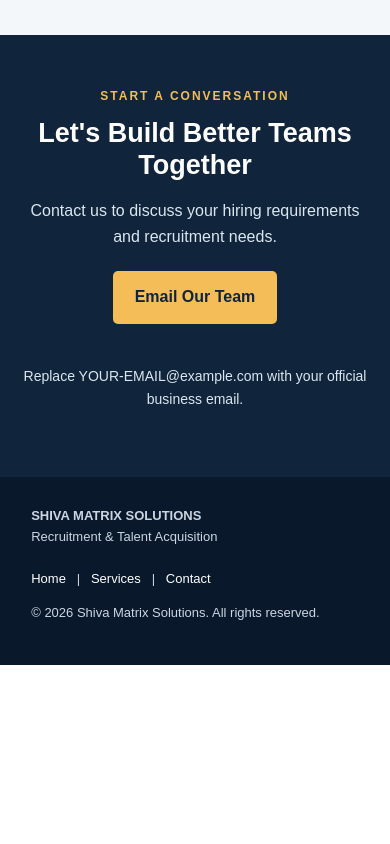
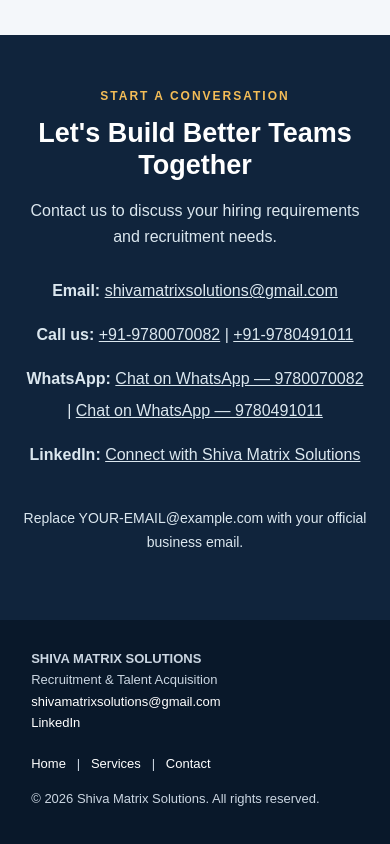
Before and after one commit to shivamatrixsolutions/main, a plain HTML site: page index.html in a window 390 px wide. Shown: the part 4938-5782 px from the top of the page. Before the commit the page ends 5603 px from the top, so only its background shows below. Drawn offline with Linux system fonts and the light colour scheme.

Commit message:
Enhance contact section with details and styles
Added contact details including email, phone numbers, WhatsApp links, and LinkedIn profile to improve accessibility for users.

```diff
--- a/index.html
+++ b/index.html
@@ -259,7 +259,54 @@
       <div class="eyebrow">Start a Conversation</div>
       <h2>Let's Build Better Teams Together</h2>
       <p>Contact us to discuss your hiring requirements and recruitment needs.</p>
-      <a class="btn" href="mailto:YOUR-EMAIL@example.com">Email Our Team</a>
+
+<div class="contact-details">
+  <p><strong>Email:</strong>
+    <a href="mailto:shivamatrixsolutions@gmail.com">
+      shivamatrixsolutions@gmail.com
+    </a>
+  </p>
+
+  <p><strong>Call us:</strong>
+    <a href="tel:+919780070082">+91-9780070082</a>
+    |
+    <a href="tel:+919780491011">+91-9780491011</a>
+  </p>
+
+  <p><strong>WhatsApp:</strong>
+    <a href="https://wa.me/919780070082" target="_blank" rel="noopener noreferrer">
+      Chat on WhatsApp — 9780070082
+    </a>
+    |
+    <a href="https://wa.me/919780491011" target="_blank" rel="noopener noreferrer">
+      Chat on WhatsApp — 9780491011
+    </a>
+  </p>
+
+  <p><strong>LinkedIn:</strong>
+    <a href="https://www.linkedin.com/in/shiva-matrix-solutions-670b55374"
+       target="_blank" rel="noopener noreferrer">
+      Connect with Shiva Matrix Solutions
+    </a>
+  </p>
+</div>
+
+<style>
+.contact-details {
+  max-width: 650px;
+  margin: 25px auto;
+  line-height: 2;
+  overflow-wrap: anywhere;
+}
+.contact-details a {
+  color: inherit;
+  text-decoration: underline;
+}
+.contact-details p {
+  margin: 12px 0;
+}
+</style>
+
     </div>
     <p style="text-align:center;font-size:14px">
       Replace YOUR-EMAIL@example.com with your official business email.
@@ -269,7 +316,19 @@
 
 <footer>
   <div class="footer-row">
-    <div><strong>SHIVA MATRIX SOLUTIONS</strong><br>Recruitment & Talent Acquisition</div>
+
+<div>
+  <strong>SHIVA MATRIX SOLUTIONS</strong><br>
+  Recruitment & Talent Acquisition<br>
+  <a href="mailto:shivamatrixsolutions@gmail.com">
+    shivamatrixsolutions@gmail.com
+  </a><br>
+  <a href="https://www.linkedin.com/in/shiva-matrix-solutions-670b55374"
+     target="_blank" rel="noopener noreferrer">
+    LinkedIn
+  </a>
+</div>
+
     <div><a href="#home">Home</a> &nbsp; | &nbsp;
       <a href="#services">Services</a> &nbsp; | &nbsp;
       <a href="#contact">Contact</a>
```
